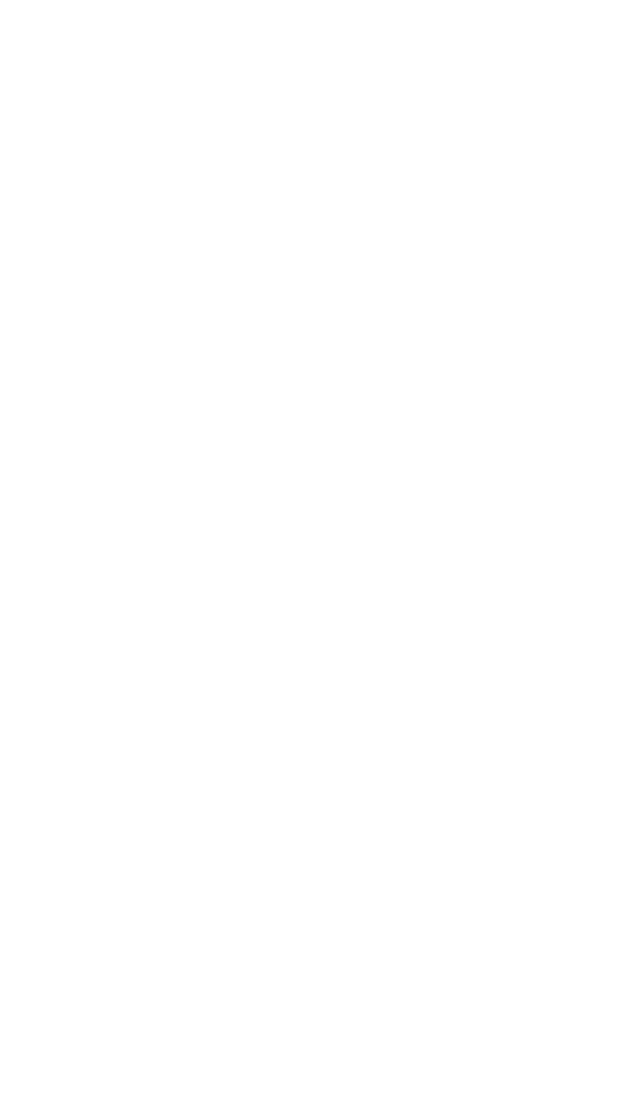
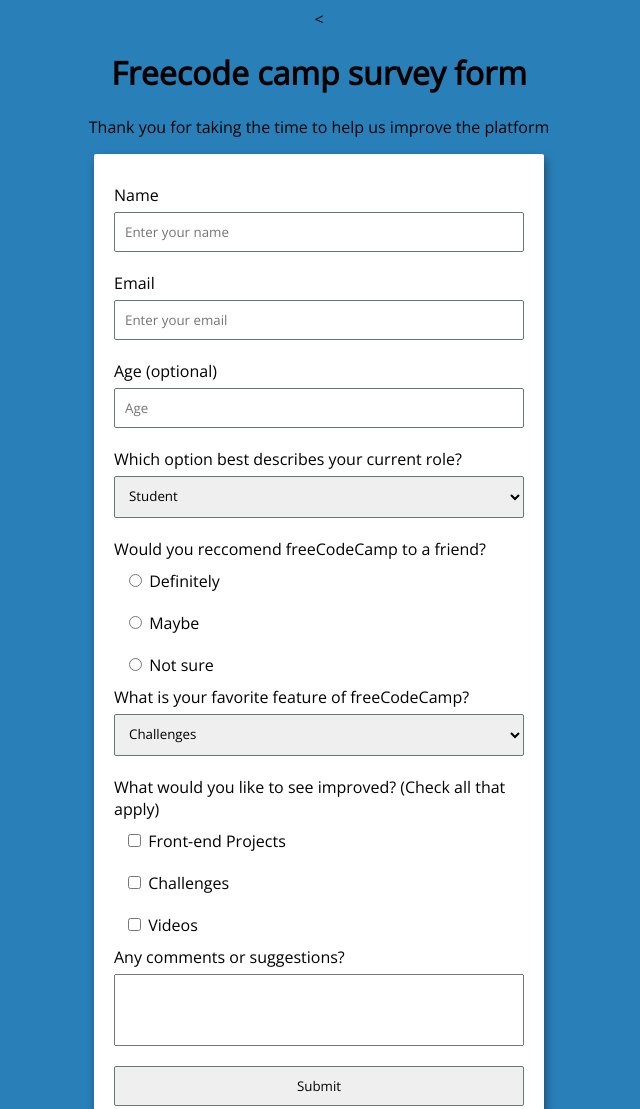
Before and after one commit to doubtfullink53/survey_form, a plain HTML site: page index.html in a window 1280 px wide. Shown: the top 1109 px of the page, without its empty margins (321-961 px from the left). Before the commit the page ends 800 px from the top, so only its background shows below. Drawn offline with nearby package versions, Linux system fonts and the light colour scheme.

Commit message:
Update README with working URL Built the survey form

```diff
--- /dev/null
+++ b/css/style.css
@@ -0,0 +1,61 @@
+@import url("https://fonts.googleapis.com/css2?family=Open+Sans:wght@300&display=swap");
+* {
+  box-sizing: border-box;
+}
+body {
+  font-family: "Open Sans", sans-serif;
+  background-color: #2980b9;
+  text-align: center;
+}
+
+form {
+  background-color: #fff;
+  padding: 30px 20px;
+  box-shadow: 2px 5px 10px rgba(0, 0, 0, 0.4);
+  border-radius: 2px;
+  padding: 30px 20px;
+  max-width: 450px;
+  margin: 0 auto;
+}
+.form-control {
+  margin-bottom: 20px;
+  text-align: left;
+}
+.form-control label {
+  text-align: left;
+
+  display: block;
+  margin-bottom: 6px;
+}
+.form-control input,
+.form-control select {
+  border: 1px solid #677;
+  border-radius: 2px;
+
+  font-family: inherit;
+  padding: 10px;
+  display: block;
+  width: 100%;
+}
+.radio-left {
+  display: block;
+  width: auto;
+  text-align: left;
+  padding: 10px;
+}
+.checkbox-left {
+  display: block;
+  width: auto;
+  text-align: left;
+  padding: 10px;
+}
+.form-control-radio,
+.form-control-checkbox {
+  text-align: left;
+}
+
+textarea {
+  resize: none;
+  width: 100%;
+  padding: 20px 10px;
+}
--- a/index.html
+++ b/index.html
@@ -1 +1,93 @@
-<h1 id="title"> </h1>
+<<!DOCTYPE html>
+<html lang="en" dir="ltr">
+  <head>
+    <meta charset="utf-8">
+    <title></title>
+  </head>
+  <body>
+
+
+
+
+<script type="text/javascript" src="https://cdn.freecodecamp.org/testable-projects-fcc/v1/bundle.js">
+</script>
+
+<link rel="stylesheet" href="css/style.css">
+
+<h1 id="title"> Freecode camp survey form </h1>
+<p id="description"> Thank you for taking the time to help us improve the platform</p>
+
+<form id="survey-form">
+  <div class="form-control">
+    <label for="name" id="name-label">Name</label>
+    <input type="text" id="name" placeholder="Enter your name" required />
+  </div>
+
+  <div class="form-control">
+    <label for="email" id="email-label">Email</label>
+    <input type="email" id="email" placeholder="Enter your email" required />
+  </div>
+
+  <div class="form-control">
+    <label for="age" id="number-label">Age (optional)</label>
+    <input type="number" id="number" placeholder="Age" min="1" max="200" />
+  </div>
+
+  <div class="form-control">
+    <label for="role" id="label-r">Which option best describes your current role? </label>
+    <select name="role" id="dropdown">
+      <option value="student">Student</option>
+      <option value="full-time">Full Time Job</option>
+      <option value="part-time">Part Time Job</option>
+      <option value="prefer-not-to-say">Prefer not to say</option>
+      <option value="other">Other</option>
+    </select>
+  </div>
+
+  <div class="form-control-radio">
+
+    <label> Would you reccomend freeCodeCamp to a friend?</label>
+
+    <label for="recommend-1" class="radio-left"> <input type="radio" id="recommend-1" name="reccommend" value="definitely" /> Definitely</label>
+    <label for="recommend-2" class="radio-left"> <input type="radio" id="recommend-2" name="reccommend" value="maybe" /> Maybe</label>
+    <label for="recommend-3" class="radio-left"> <input type="radio" id="recommend-3" name="reccommend" value="notsure" /> Not sure</label>
+
+  </div>
+  <div class="form-control-checkbox">
+    <div class="form-control">
+      <label for="feature" id="label-f">What is your favorite feature of freeCodeCamp? </label>
+      <select name="feature" id="dropdownf">
+        <option value="challenges">Challenges</option>
+        <option value="projects">Projects</option>
+        <option value="community">Community</option>
+        <option value="open-source">Open source</option>
+      </select>
+    </div>
+
+  </div>
+
+  <div class="form-control-checkbox">
+    <label> What would you like to see improved? (Check all that apply)</label>
+
+    <label for="improved-1" class="checkbox-left"> <input type="checkbox" id="improved-1" name="improved" value="Front-end Projects" /> Front-end Projects</label>
+    <label for="improved-2" class="checkbox-left"> <input type="checkbox" id="improved-2" name="improved" value="Challenges" /> Challenges</label>
+    <label for="improved-3" class="checkbox-left"> <input type="checkbox" id="improved-3" name="improved" value="Videos" /> Videos</label>
+  </div>
+
+  <div class="form-control-textarea">
+    <div class="form-control">
+      <label for="comments" id="label-comments">Any comments or suggestions? </label>
+      <textarea placeholder="awesome"> </textarea>
+    </div>
+  </div>
+
+  <div class="form-control-submit">
+    <div class="form-control">
+      <input type="submit" value="Submit" id="submit">
+    </div>
+  </div>
+</form>
+
+
+  </body>
+</html>
```
Also changed, not shown: 1 other file.
